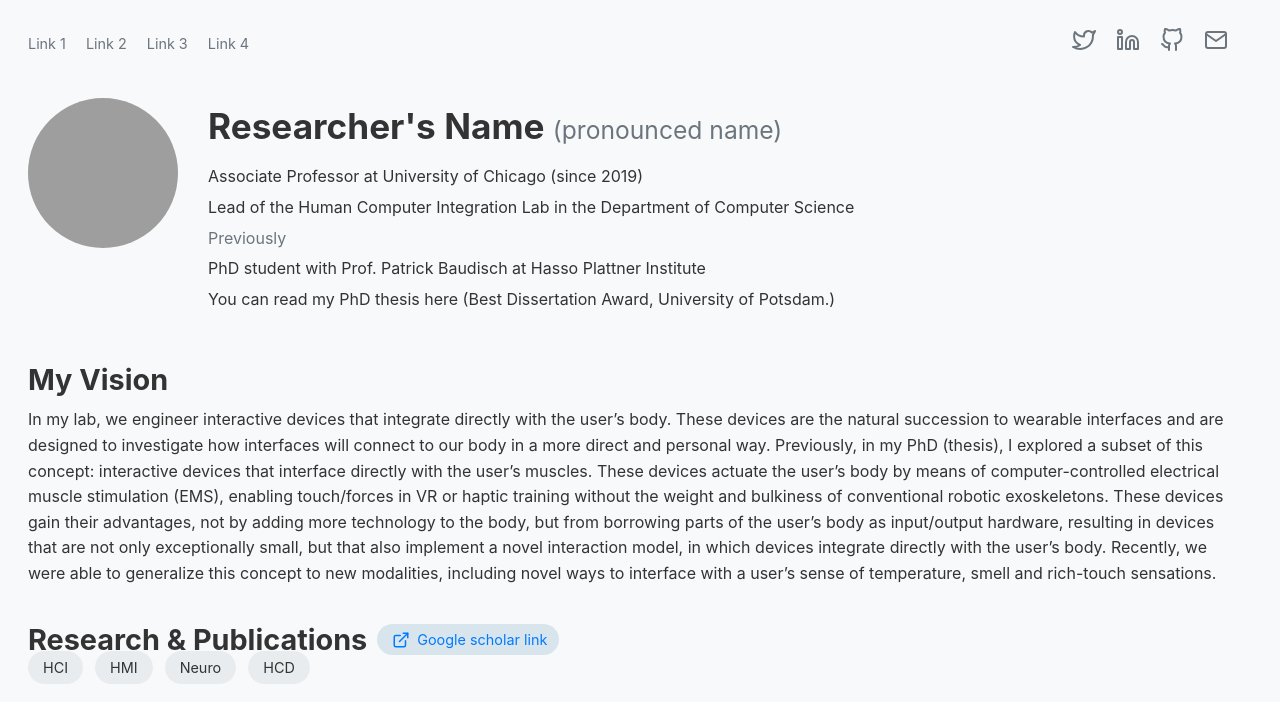
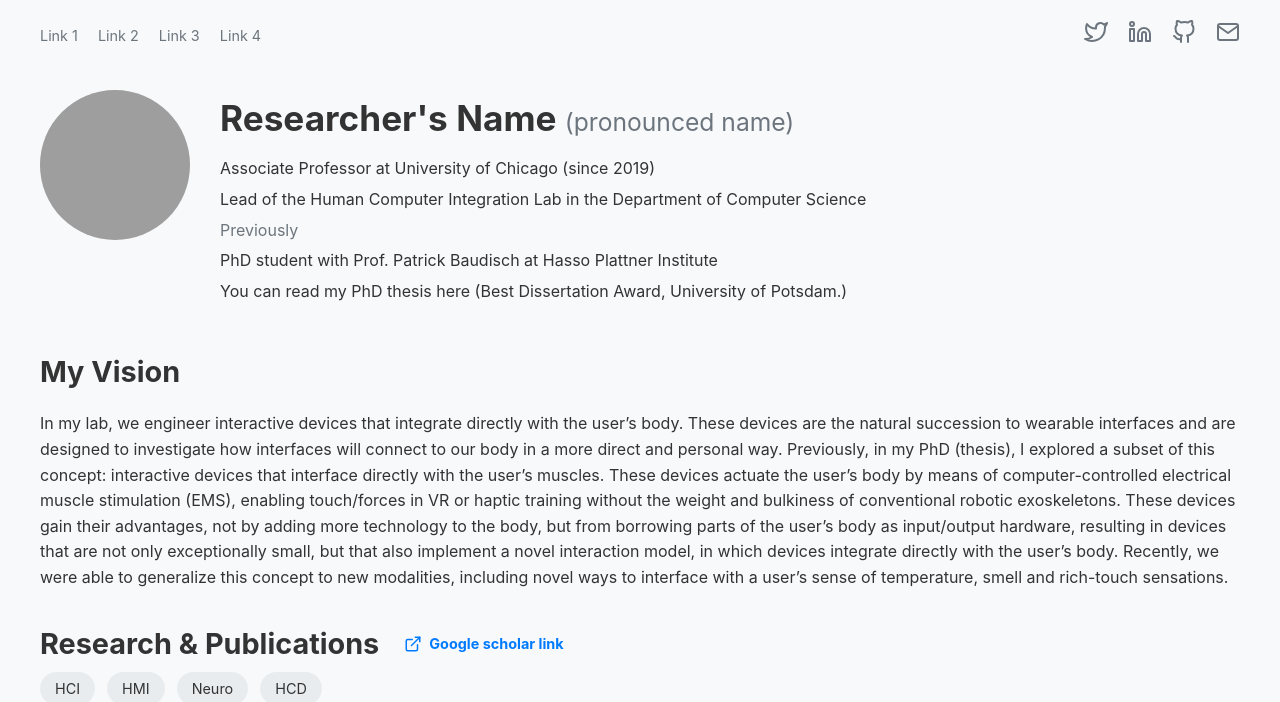
Before and after one commit to fatik/scireal, a Jekyll site: the page built from index.html, in a window 1280 px wide. Shown: the top 702 px of the page. Built offline with Jekyll 4.4.1, drawn with Linux system fonts in a browser that asks for light colours; grey boxes are pictures that could not be loaded.

Commit message:
Update default.html

```diff
--- a/_layouts/default.html
+++ b/_layouts/default.html
@@ -20,6 +20,7 @@
             line-height: 1.6;
             color: var(--text-color);
             max-width: 1200px;
+            margin: 0 auto;
             padding: 20px;
             background-color: var(--bg-color);
         }
@@ -78,14 +79,14 @@
         h2 {
             font-size: 1.8em;
             margin-top: 0;
-            margin-bottom: -12px;
+            margin-bottom: 5px;
             display: flex;
             align-items: center;
             gap: 10px;
         }
         .google-scholar {
             font-size: 0.5em;
-            font-weight:400;
+            font-weight:400
             background-color: #D9E5ED;
             color: var(--primary-color);
             text-decoration: none;
```
